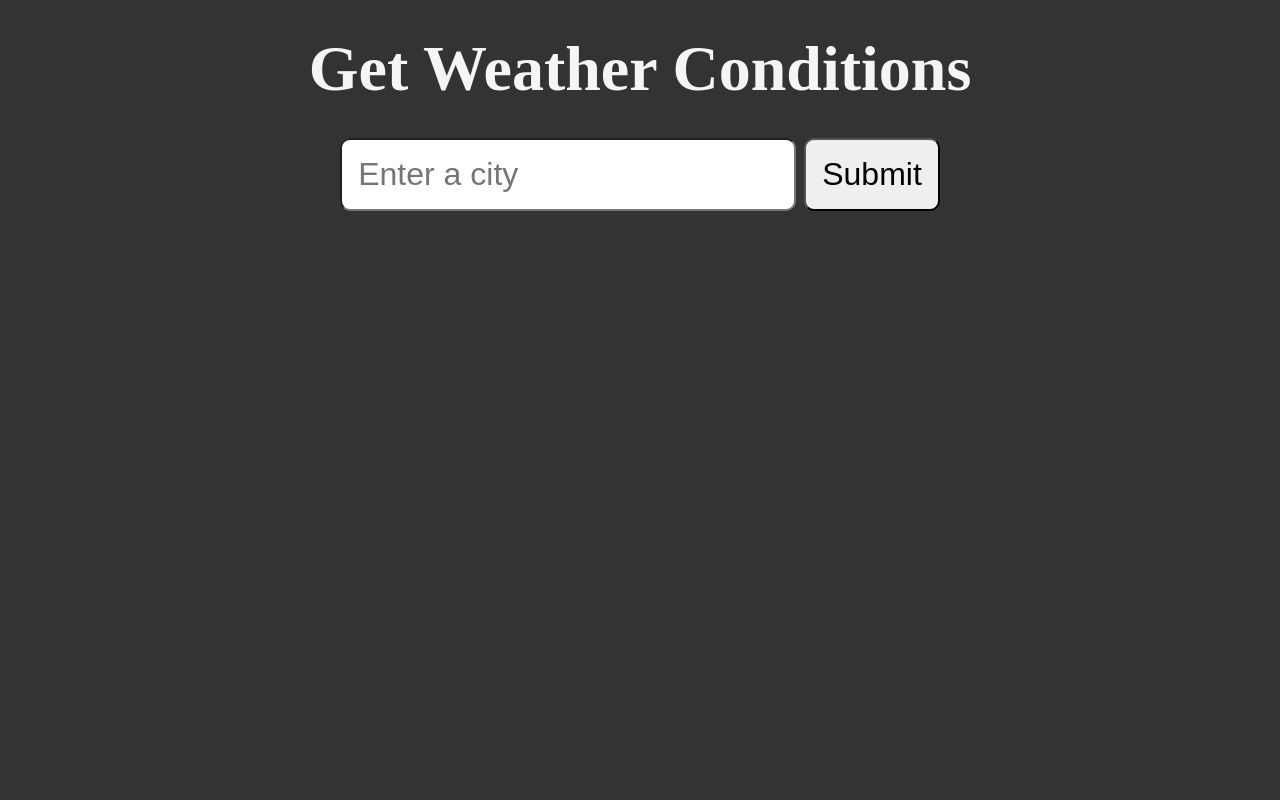
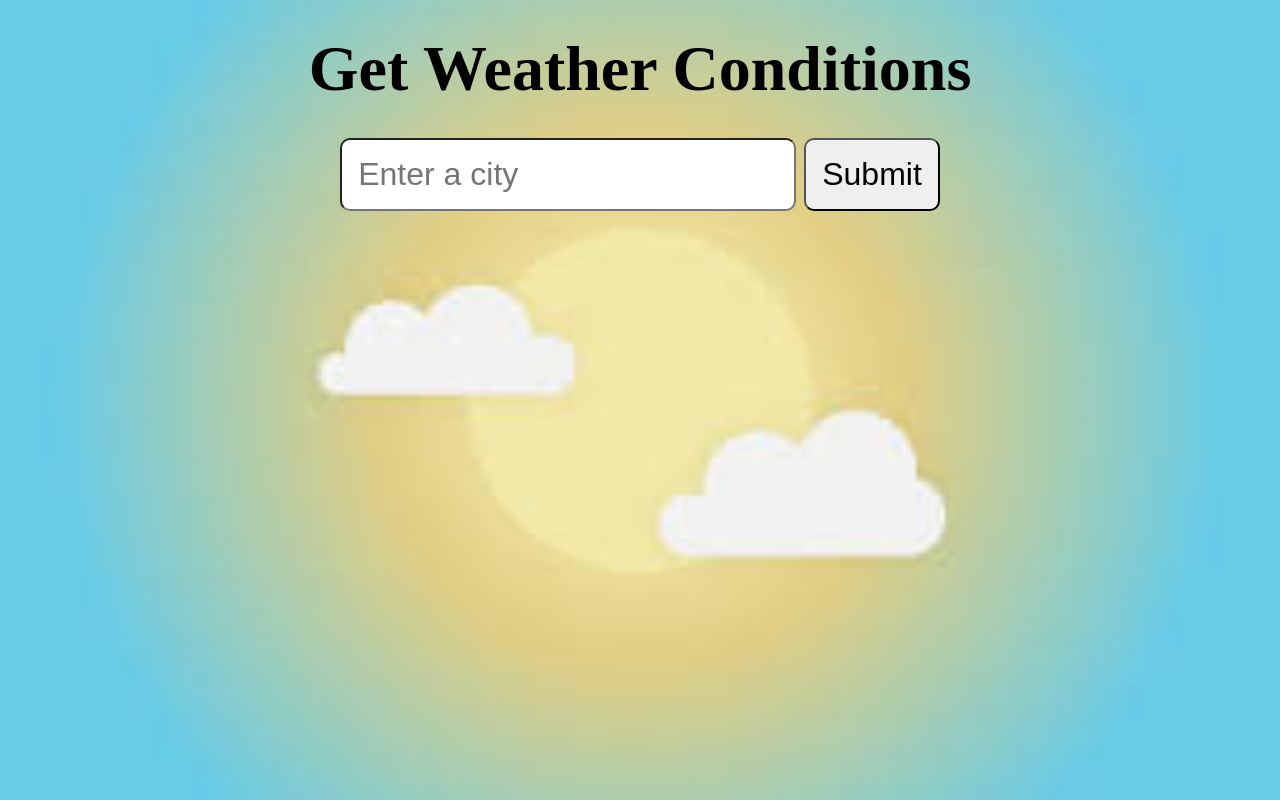
Before and after one commit to Ranpul88/python-weather-app, a Flask app: page / in a window 1280 px wide. Run offline with Flask 3, Linux system fonts and the light colour scheme.

Commit message:
second commit

```diff
--- a/static/styles/styles.css
+++ b/static/styles/styles.css
@@ -6,14 +6,19 @@
 
 body {
     padding: 2rem;
-    background-color: #333;
-    color: whitesmoke;
+    background-image: url('../images/background.jpeg');
+    background-repeat: no-repeat;
+    background-size: cover;
+    background-position: center;
+    background-attachment: fixed;
+    color: black;
     min-height: 100vh;
     display: flex;
     flex-direction: column;
     align-items: center;
     gap: 2rem;
     font-size: 2rem;
+    font-weight: 500;
 }
 
 input, button {
```
Also changed, not shown: static/images/background.jpeg (added).
